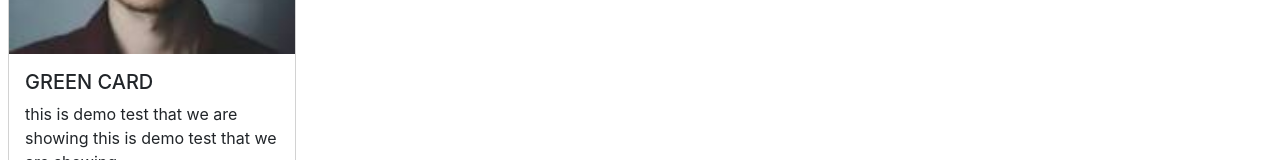
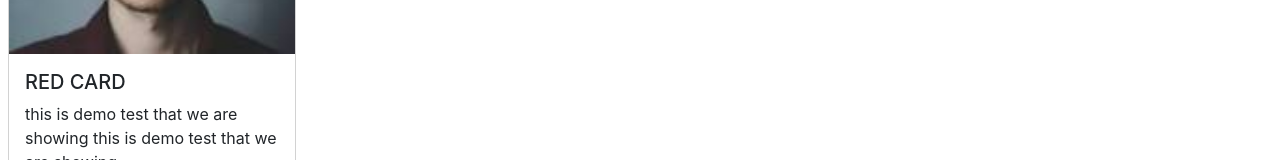
Before and after one commit to shekharmouryaa/wetube, a React (Create React App) app: page / in a window 1280 px wide. Shown: the part 256-416 px from the top of the page. Built offline with nearby package versions, Linux system fonts and the light colour scheme; the HTML template or start-up script is replaced by a standard one.

Commit message:
Text changes

```diff
--- a/src/App.js
+++ b/src/App.js
@@ -5,7 +5,7 @@ import {MyHeader} from './Header'
 function App() {
 
   const cardInfo = {
-    title: "GREEN CARD",
+    title: "RED CARD",
     description :"this is demo test that we are showing this is demo test that we are showing"
   }
 
```
